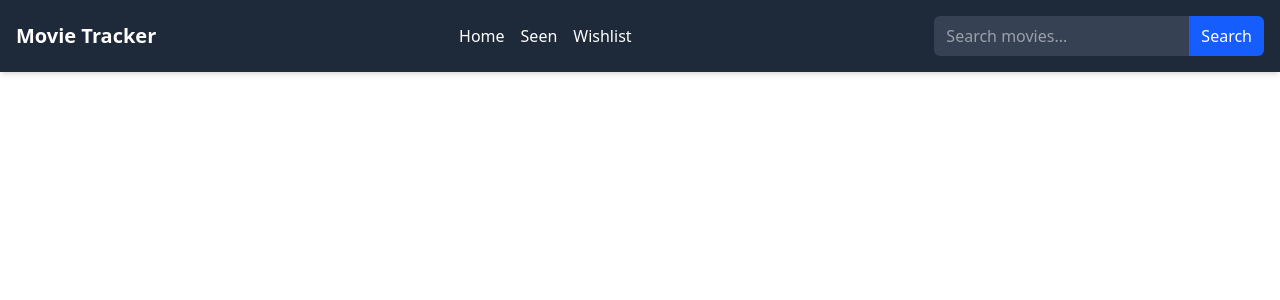
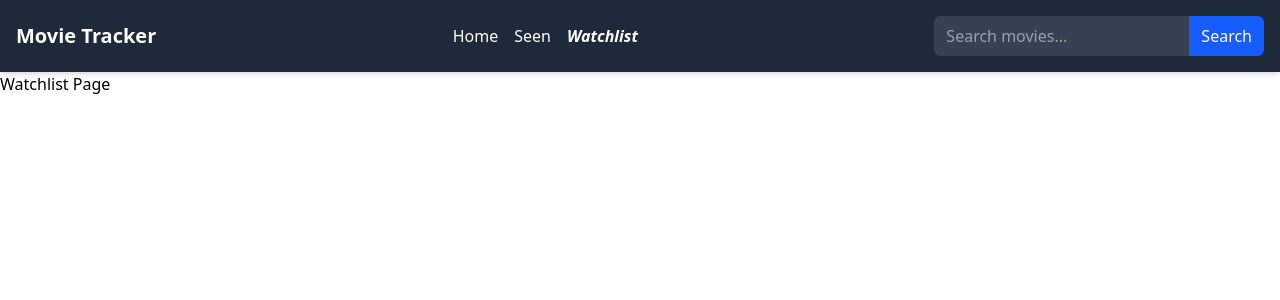
Before and after one commit to CedricDeVijt/movie-tracker, a React (Vite) app: page /watchlist in a window 1280 px wide. Shown: the top 300 px of the page. Built offline with nearby package versions, Linux system fonts and the light colour scheme; no server answers.

Commit message:
Renamed wishlist to watchlist

```diff
--- a/src/App.jsx
+++ b/src/App.jsx
@@ -3,7 +3,7 @@ import {BrowserRouter as Router, Routes, Route} from 'react-router-dom';
 import './App.css'
 import Home from "./pages/Home.jsx";
 import Seen from "./pages/Seen.jsx";
-import Wishlist from "./pages/Wishlist.jsx";
+import Watchlist from "./pages/Watchlist.jsx";
 
 import Navbar from "./components/Navbar.jsx";
 
@@ -14,7 +14,7 @@ function App() {
             <Routes>
                 <Route path="/" element={<Home/>}/>
                 <Route path="/seen" element={<Seen/>}/>
-                <Route path="/wishlist" element={<Wishlist/>}/>
+                <Route path="/watchlist" element={<Watchlist/>}/>
             </Routes>
         </Router>
     );
--- a/src/components/Navbar.jsx
+++ b/src/components/Navbar.jsx
@@ -33,12 +33,12 @@ function Navbar({onSearch}) {
                         Seen
                     </NavLink>
                     <NavLink
-                        to="/wishlist"
+                        to="/watchlist"
                         className={({isActive}) =>
                             `text-white hover:text-gray-300 ${isActive ? 'font-bold italic' : ''}`
                         }
                     >
-                        Wishlist
+                        Watchlist
                     </NavLink>
                 </div>
 
--- /dev/null
+++ b/src/pages/Watchlist.jsx
@@ -0,0 +1,8 @@
+function Watchlist() {
+
+    return (
+        <p>Watchlist Page</p>
+    );
+}
+
+export default Watchlist;
--- a/src/pages/Wishlist.jsx
+++ /dev/null
@@ -1,8 +0,0 @@
-function Wishlist() {
-
-    return (
-        <p>Wishlist Page</p>
-    );
-}
-
-export default Wishlist;
```
